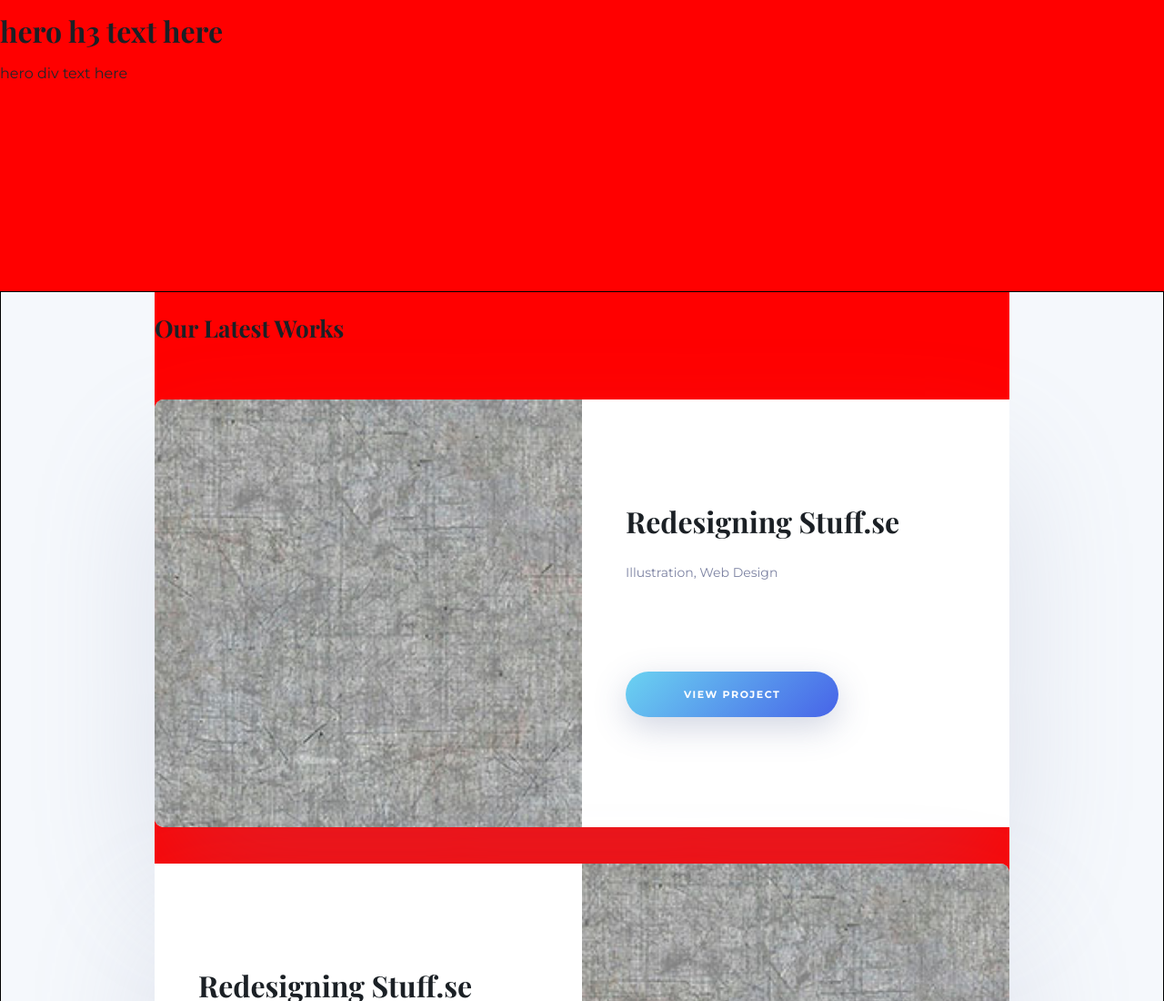
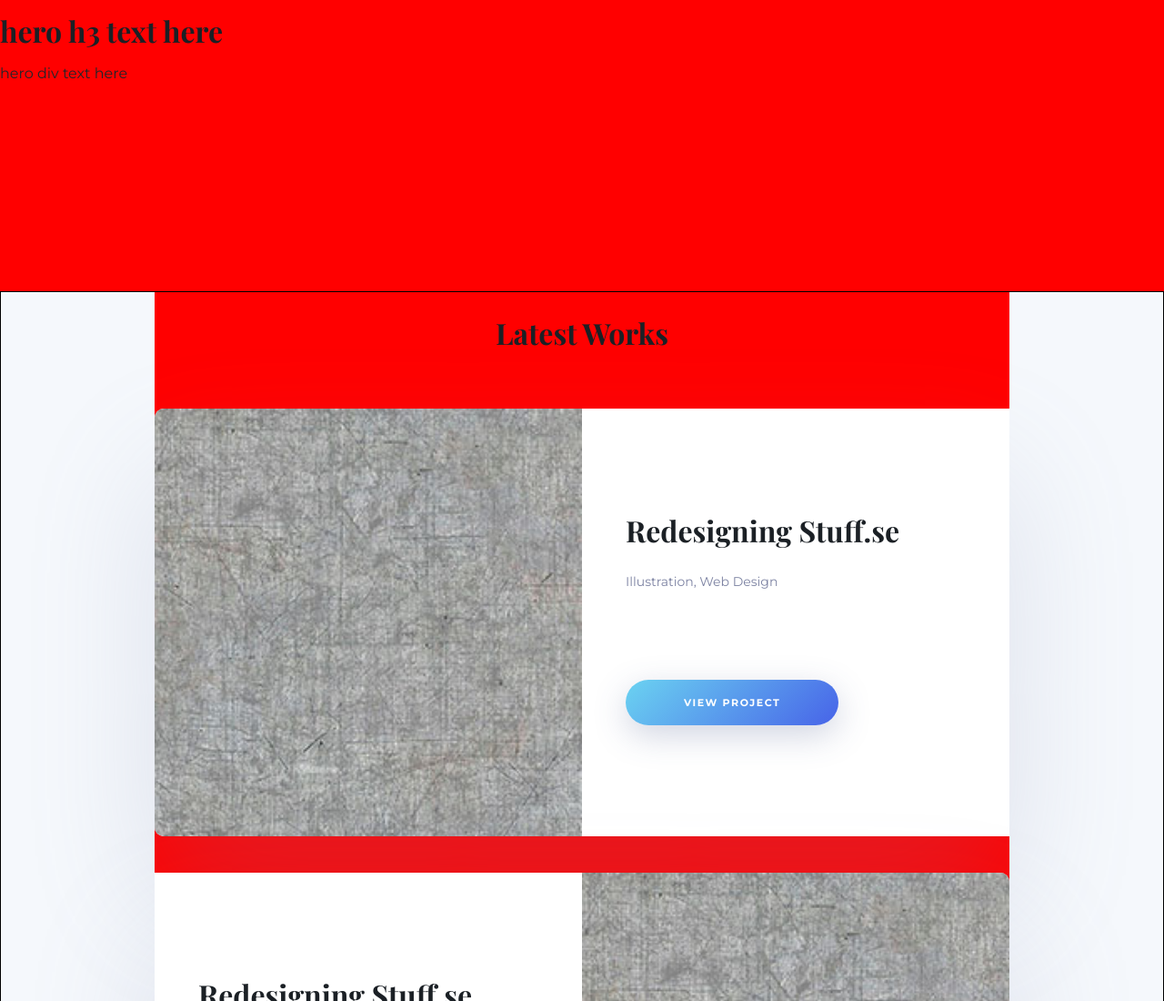
Before and after one commit to Andersgee/andyfx, a Gatsby site: page / in a window 1280 px wide. Shown: the top 1100 px of the page at 91% size. Built offline with nearby package versions, Linux system fonts and the light colour scheme; Gatsby itself is replaced by a stand-in of ours.

Commit message:
cards heading

```diff
--- a/src/components/Card/Card.jsx
+++ b/src/components/Card/Card.jsx
@@ -1,6 +1,6 @@
 import * as React from "react";
 import * as styles from "./card.module.scss";
-import { border } from "@styles/border.module.scss";
+//import { border } from "@styles/border.module.scss";
 import clsx from "clsx";
 import Button from "./Button";
 
@@ -10,6 +10,7 @@
       <img
         src="/images/metal.jpg"
         className={clsx(styles.cardimage, flip && styles.flip)}
+        alt={title}
       />
       <div className={clsx(styles.cardcontent)}>
         <div>
--- a/src/components/Cards/Cards.jsx
+++ b/src/components/Cards/Cards.jsx
@@ -8,7 +8,7 @@
   return (
     <div className={clsx(styles.container, border)}>
       <div className={styles.cards}>
-        <h2>Our Latest Works</h2>
+        <h2 className={styles.heading}>Latest Works</h2>
         <Card
           variant="a"
           title="Redesigning Stuff.se"
--- a/src/components/Cards/cards.module.scss
+++ b/src/components/Cards/cards.module.scss
@@ -5,6 +5,12 @@
   display: flex;
   justify-content: center;
 }
+
+.heading {
+  text-align: center;
+  font-size: 32px;
+}
+
 .cards {
   display: flex;
   flex-direction: column;
```
